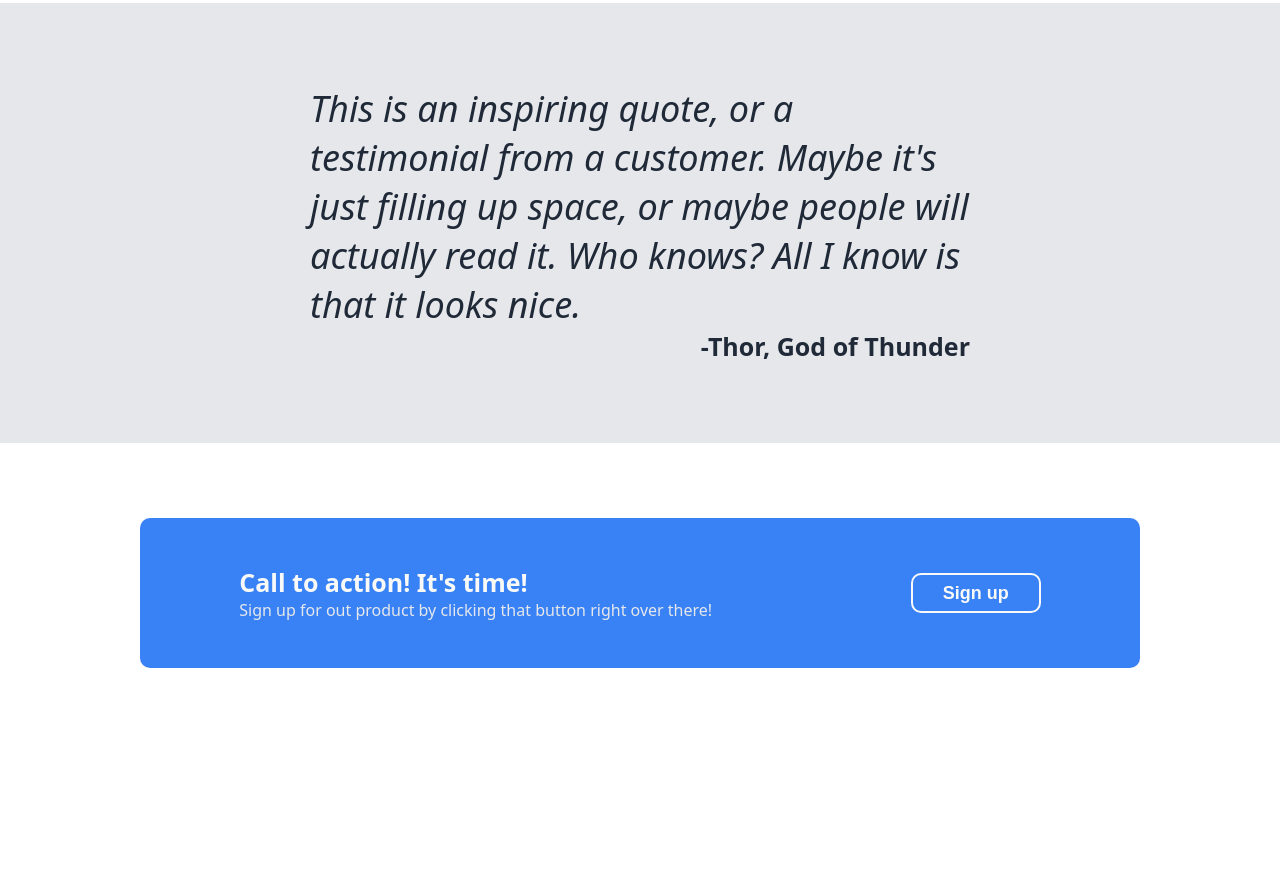
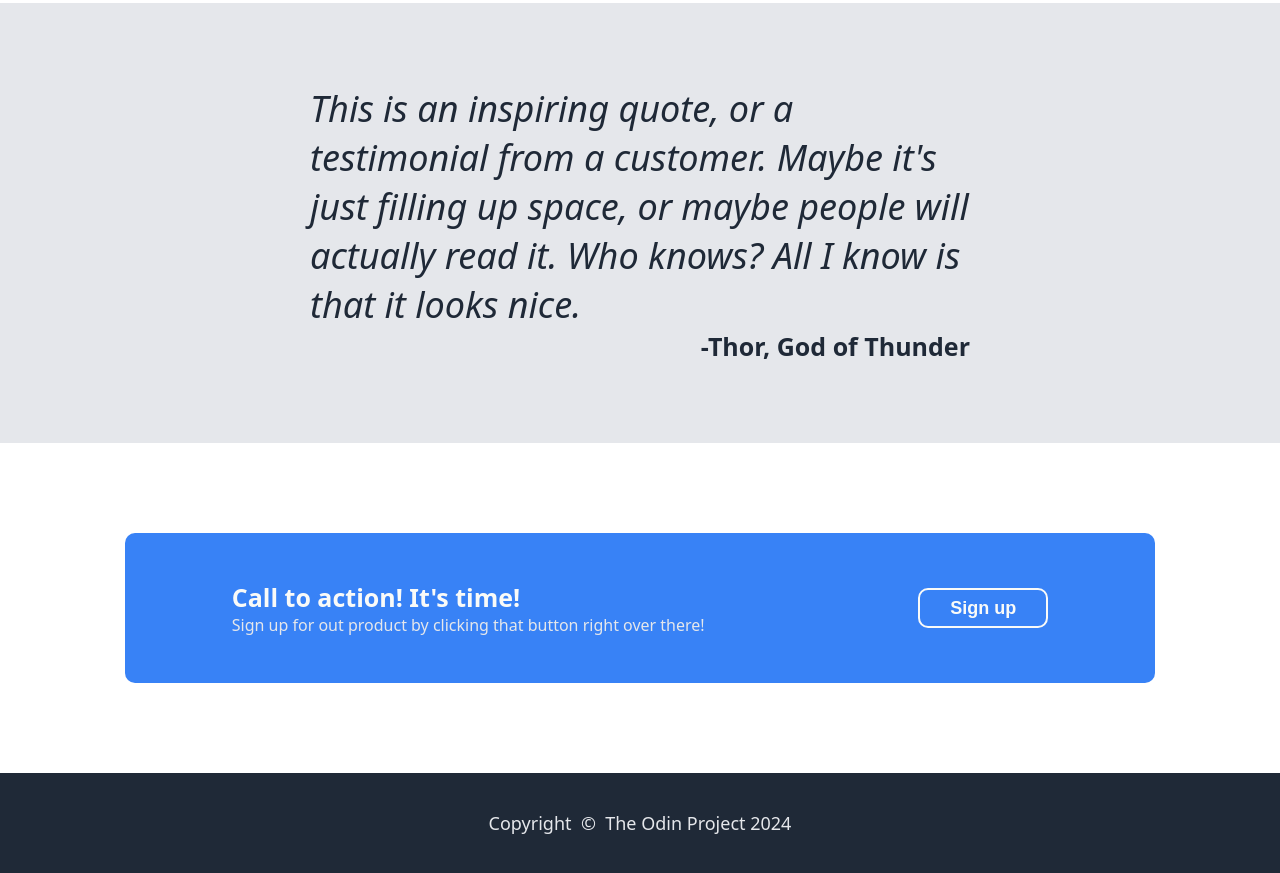
Before and after one commit to sophiagreenaway/odin-landing-page, a plain HTML site: page index.html in a window 1280 px wide. Shown: the part 1016-1889 px from the top of the page. Before the commit the page ends 1759 px from the top, so only its background shows below. Drawn offline with Linux system fonts and the light colour scheme.

Commit message:
Completed footer. Made minor changes to call to action dimensions.

```diff
--- a/index.html
+++ b/index.html
@@ -94,6 +94,13 @@
                     </div> <!-- sign-up-container end -->
                 </div> <!-- bottom-row end -->
             </div> <!-- bottom end -->
+            <div class="footer">
+                <div class="footer-container">
+                    <div class="footer-text">
+                        Copyright &nbsp;© &nbsp;The Odin Project 2024
+                    </div>
+                </div> <!-- footer-container end -->
+            </div> <!-- footer end -->
         </div> <!-- page-wrapper end -->
     </body>
 </html>
--- a/style.css
+++ b/style.css
@@ -186,7 +186,7 @@ a {
 }
 
 .bottom {
-    height: 300px;
+    height: 330px;
     display: flex;
     flex-direction: row;
     justify-content: center;
@@ -200,7 +200,7 @@ a {
 }
 
 .sign-up-container {
-    width: 1000px;
+    width: 1030px;
     height: 150px;
     background-color: #3882F6;
     display: flex;
@@ -231,3 +231,17 @@ a {
 .sign-up-secondary-text {
     color: #e5e7eb;
 }
+
+.footer {
+    background-color: #1f2937;
+    height: 100px;
+    display: flex;
+    flex-direction: row;
+    justify-content: center;
+    align-items: center;
+}
+
+.footer-text {
+    color:#e5e7eb;
+    font-size: large;
+}
```
